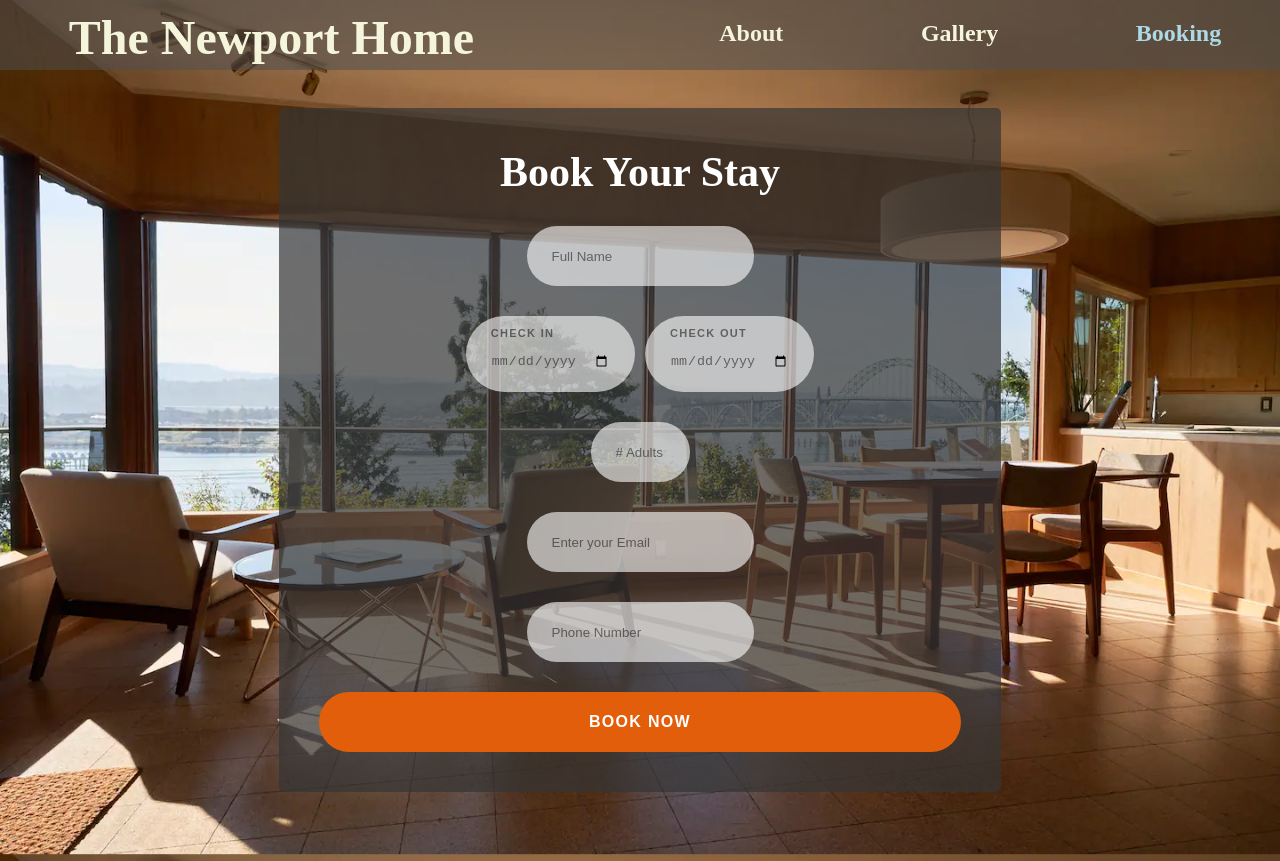
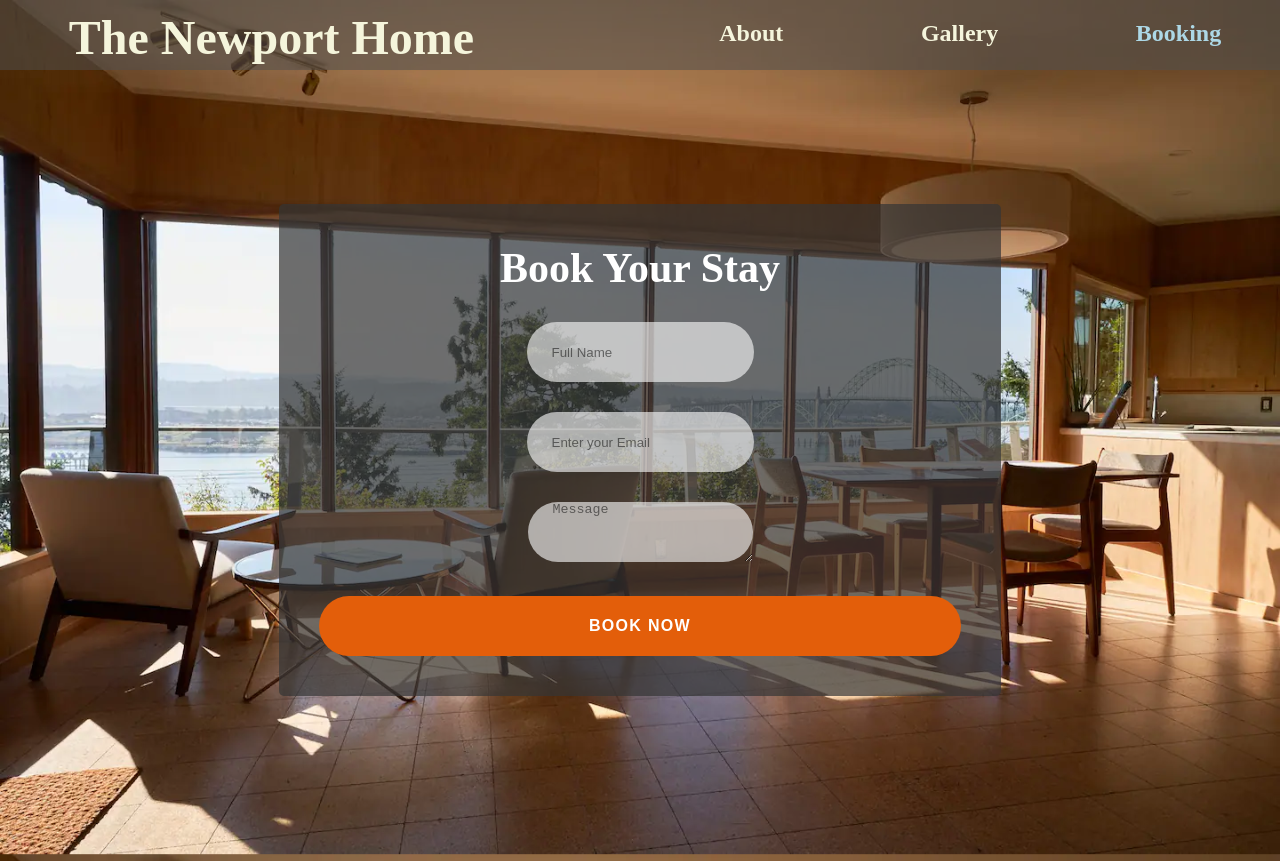
Before and after one commit to PeterwMcClelland/Beach-House, a React (Create React App) app: page /booking in a window 1280 px wide. Shown: the top 861 px of the page. Built offline with nearby package versions, Linux system fonts and the light colour scheme.

Commit message:
email submit form

```diff
--- a/package.json
+++ b/package.json
@@ -11,7 +11,9 @@
     "@testing-library/react": "^13.4.0",
     "@testing-library/user-event": "^13.5.0",
     "babel-plugin-macros": "^3.1.0",
+    "emailjs-com": "^3.2.0",
     "font-awesome": "^4.7.0",
+    "nodemailer": "^6.9.1",
     "react": "^18.2.0",
     "react-dom": "^18.2.0",
     "react-fontawesome": "^1.7.1",
--- a/src/App.css
+++ b/src/App.css
@@ -160,6 +160,10 @@ a {
   iframe {
     border-radius: 5px;
   }
+
+  ul {
+    list-style-type: none;
+}
 
   .about-h1 {
     padding-bottom: 10px;
@@ -421,3 +425,7 @@ a {
           font-family: 'Roboto Slab', serif;
           /* font-family: 'Lilita One', cursive; */
         }
+
+.test {
+  padding-top: 200px;
+}
--- a/src/components/About.js
+++ b/src/components/About.js
@@ -31,12 +31,12 @@ function About() {
           <br/>
             <h2>House Rules</h2>
               <ul>
-                <li>No Pets.</li>
-                <li>No parties or events, capacity is 2 people.</li>
-                <li>No smoking at all on the premises.</li>
-                <li>Not suitable for children, no child accommodations.</li>
-                <li>No unregistered guests.</li>
-                <li>No food or drink in the bedroom, water is fine.</li>
+                <li>- No Pets.</li>
+                <li>- No parties or events, capacity is 2 people.</li>
+                <li>- No smoking at all on the premises.</li>
+                <li>- Not suitable for children, no child accommodations.</li>
+                <li>- No unregistered guests.</li>
+                <li>- No food or drink in the bedroom, water is fine.</li>
               </ul>
           </div>
 
--- a/src/components/Booking.js
+++ b/src/components/Booking.js
@@ -1,13 +1,34 @@
-import React from 'react'
 
-import {Link} from 'react-router-dom';
+import React, { useState } from 'react';
+import emailjs from 'emailjs-com';
+
+
+// import {Link} from 'react-router-dom';
 
 
 
 
  function Booking() {
+  const [name, setName] = useState('');
+  const [email, setEmail] = useState('');
+  const [message, setMessage] = useState('');
+
+  function handleSubmit(e) {
+    e.preventDefault();
+
+    emailjs.sendForm('service_9kwskiv', 'template_sjp2srm', e.target, 'FuxVngYBFR69CxVp3')
+      .then((result) => {
+        console.log(result.text);
+      }, (error) => {
+        console.log(error.text);
+      });
+
+    setName('');
+    setEmail('');
+    setMessage('');
+  }
   return (
-    <>
+
      <div id="booking" className="section">
       <div className="section-center">
         <div className="booking-container">
@@ -18,48 +39,13 @@ function Booking() {
       <h1 className='booking-h1'>Book Your Stay</h1>
     </div>
 
-    <form>
+    <form onSubmit={handleSubmit}>
 
     <div className="row">
         <div >
           <div className="form-group">
-            <input className="form-control" placeholder='Full Name' type="text" required/>
+            <input className="form-control" type="text" placeholder='Full Name' name="from_name" value={name} onChange={(e) => setName(e.target.value)} />
           <span className="form-label"></span>
-      </div>
-      </div>
-
-      <div className='in-out-date'>
-        <div className="col-md-6">
-          <div className="form-group">
-            <input className="form-control" type="date" required/>
-      <span className="form-label">Check In</span>
-      </div>
-    </div>
-
-    <div className="col-md-6">
-      <div className="form-group">
-        <input className="form-control" type="date" required/>
-        <span className="form-label">
-          Check out
-          </span>
-        </div>
-      </div>
-    </div>
-
-    </div>
-
-    <div className="row-people">
-      <div className="num-people">
-        <div className="form-group">
-          <select className="form-control" required>
-            <option value="" hidden># Adults</option>
-              <option>1</option>
-              <option>2</option>
-          </select>
-
-        <span className="form-label">
-          Adults
-          </span>
         </div>
       </div>
     </div>
@@ -67,23 +53,26 @@ function Booking() {
     <div className="row">
       <div className="col-md-6">
         <div className="form-group">
-          <input className="form-control" type="email" placeholder="Enter your Email" />
+        <input className="form-control" type="email" name="reply_to" placeholder="Enter your Email" value={email} onChange={(e) => setEmail(e.target.value)} />
+
             <span className="form-label">Email</span>
             </div>
           </div>
-        <div className="col-md-6">
+      </div>
+
+    <div className="row">
+        <div >
           <div className="form-group">
-        <input className="form-control" type="tel" placeholder="Phone Number"/>
-            <span className="form-label">Phone</span>
+            <textarea className="form-control" placeholder='Message' type="text" name="message" value={message} onChange={(e) => setMessage(e.target.value)} />
+          <span className="form-label"></span>
         </div>
       </div>
     </div>
 
             <div className="form-btn">
-     <Link to='/Confirmation'>
-     <button className="submit-btn">Book Now</button>
-     </Link>
-
+              {/* <Link to='/Confirmation'> */}
+               <button className="submit-btn" type="submit" >Book Now</button>
+              {/* </Link> */}
               </div>
             </form>
           </div>
@@ -91,8 +80,29 @@ function Booking() {
       </div>
     </div>
   </div>
-</>
-  )
+
+  );
 }
 
  export default Booking;
+
+// function Booking() {
+
+
+//   return (
+//     <form className='test' >
+//       <label>Name</label>
+//       <input type="text" name="from_name" value={name} onChange={(e) => setName(e.target.value)} />
+
+//       <label>Email</label>
+//       <input type="email" name="reply_to" value={email} onChange={(e) => setEmail(e.target.value)} />
+
+//       <label>Message</label>
+//       <textarea name="message" value={message} onChange={(e) => setMessage(e.target.value)} />
+
+//       <button type="submit">Send</button>
+//     </form>
+//   );
+// }
+
+// export default Booking;
```
Also changed, not shown: 1 other file (tests, documents, lock files or other folders). Lines whose indentation alone changed are shown as unchanged.
